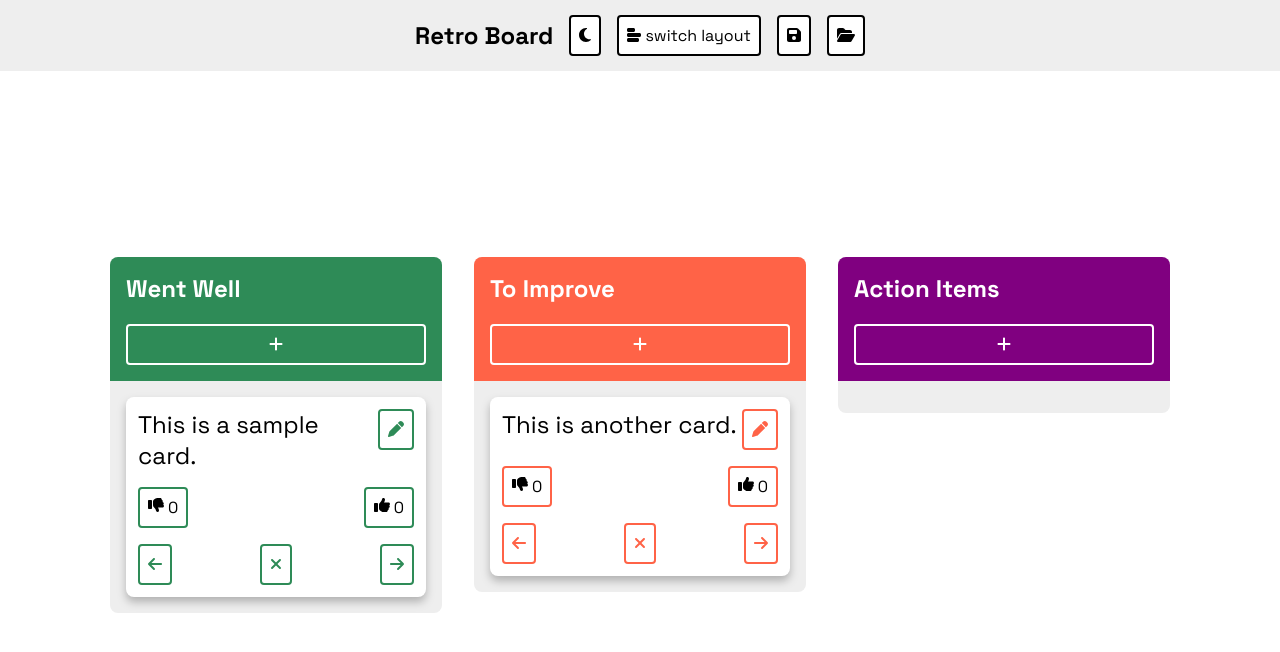
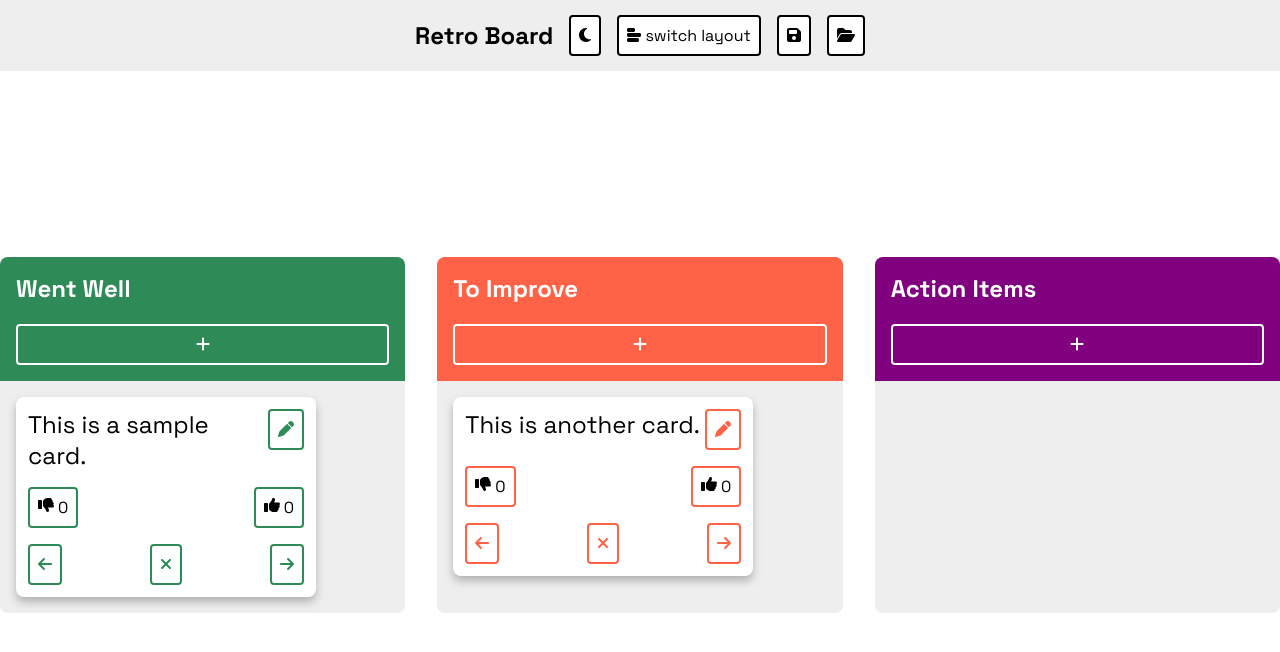
Before and after one commit to klalicki/retro-board, a React (Create React App) app: page / in a window 1280 px wide. Shown: the top 652 px of the page. Built offline with nearby package versions, Linux system fonts and the light colour scheme.

Commit message:
refactoring CSS to use grid for layout instead of flex

```diff
--- a/src/components/App/App.css
+++ b/src/components/App/App.css
@@ -28,7 +28,7 @@
   background-color: var(--col-color);
   border-radius: 0.5rem;
   /* flex-shrink: 2; */
-  min-width: calc(300px + 2rem);
+  /* min-width: calc(300px + 2rem); */
   overflow: hidden;
 }
 .mode-horizontal .card-list {
@@ -73,11 +73,10 @@ button:hover {
 .card-list-container {
   width: 100vw;
   display: flex;
+  display: grid;
+  grid-template-columns: repeat(3, minmax(300px, 1fr));
+  gap: 2rem;
   /* flex-direction: row; */
-  justify-content: center;
-  align-items: flex-start;
-  gap: 2rem;
-  padding: 1rem;
 }
 .mode-horizontal .card-list-container {
   flex-direction: column;
```
